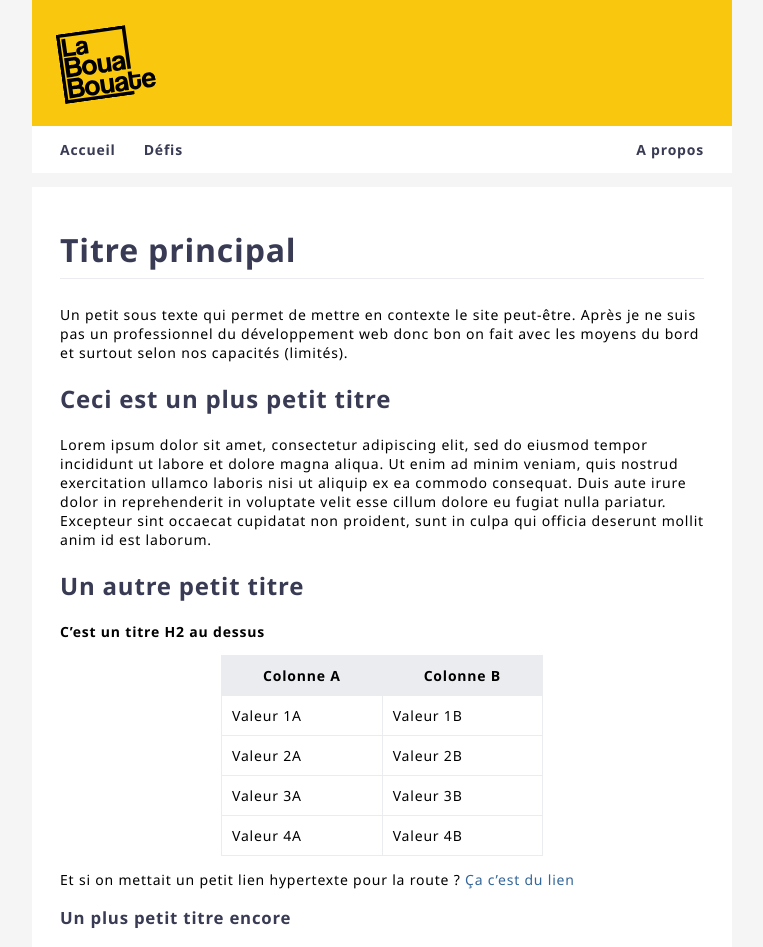
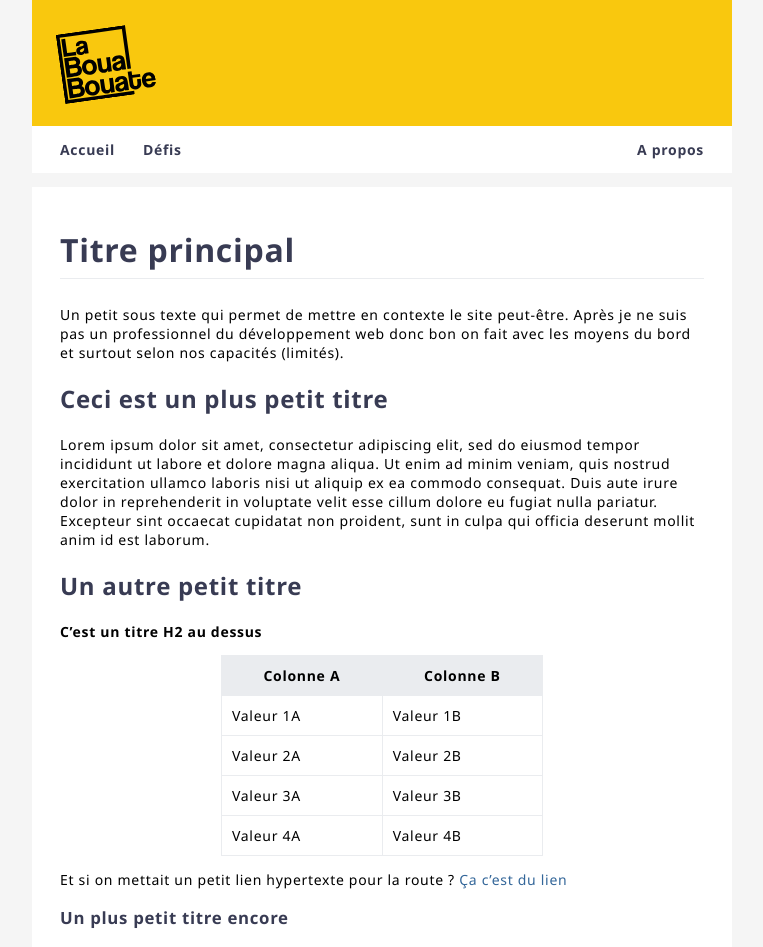
Before and after one commit to leobouard/leobouard.github.io, a Jekyll site: the page built from index.md, in a window 1280 px wide. Shown: the top 947 px of the page, without its empty margins (258-1021 px from the left). Built offline with Jekyll 4.4.1, drawn with Linux system fonts in a browser that asks for light colours; our own code applies the rules of GitHub Pages for plain Markdown files.

Commit message:
Remove pagination

```diff
--- a/_config.yml
+++ b/_config.yml
@@ -3,6 +3,3 @@
 logo: /assets/images/logo.svg
 description: par Léo Bouard<br>Administrateur système & lead consultant chez <a href="https://www.linkedin.com/company/metsys" target="_blank">METSYS</a>
 linkedin: https://www.linkedin.com/in/leo-bouard/
-# twitter: https://www.twitter.com/
-paginate: 5
-paginate_path: "/challenges"
--- a/assets/css/style.scss
+++ b/assets/css/style.scss
@@ -15,7 +15,7 @@
     max-width: 700px;
     min-width: 500px;
     height: 100%;
-    letter-spacing: 0.8px;
+    letter-spacing: 0.7px;
 }
 
 body {
```
